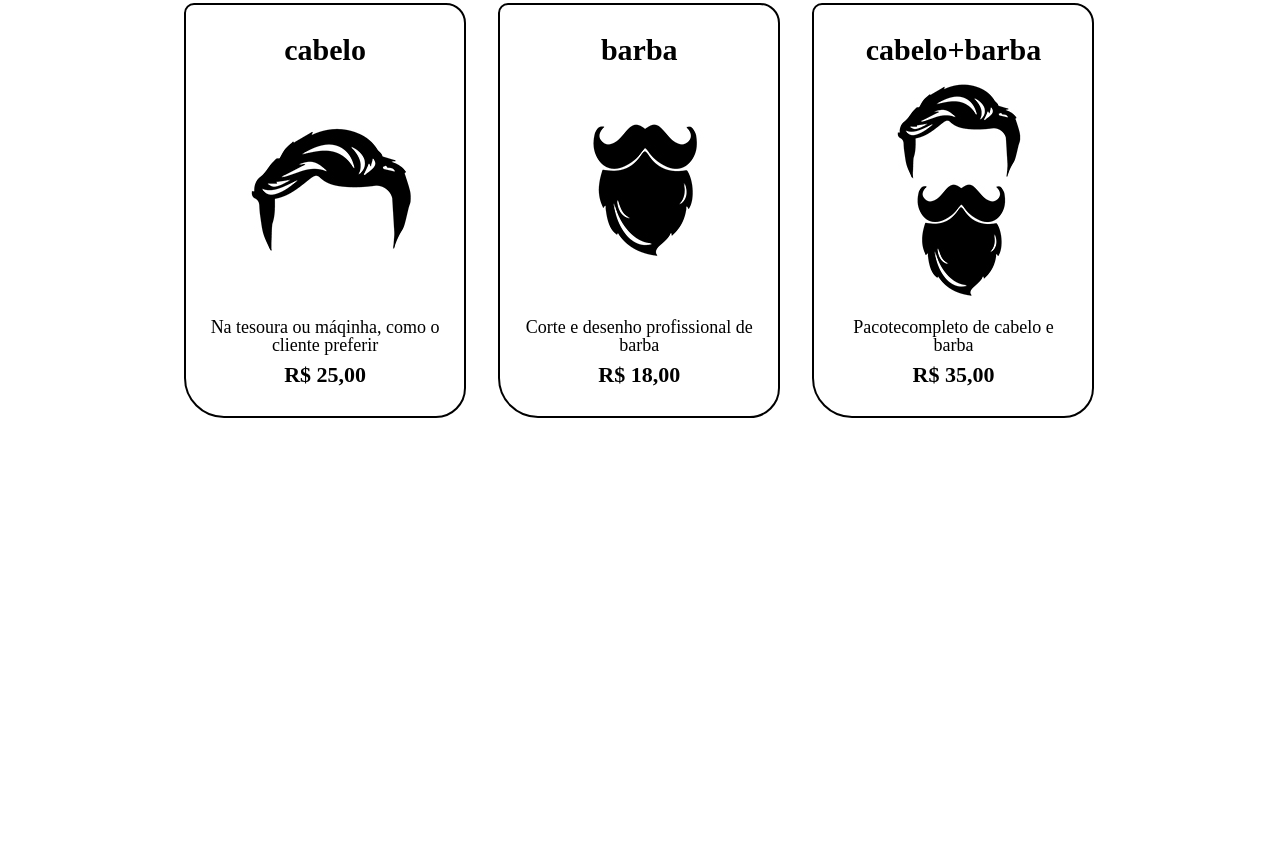
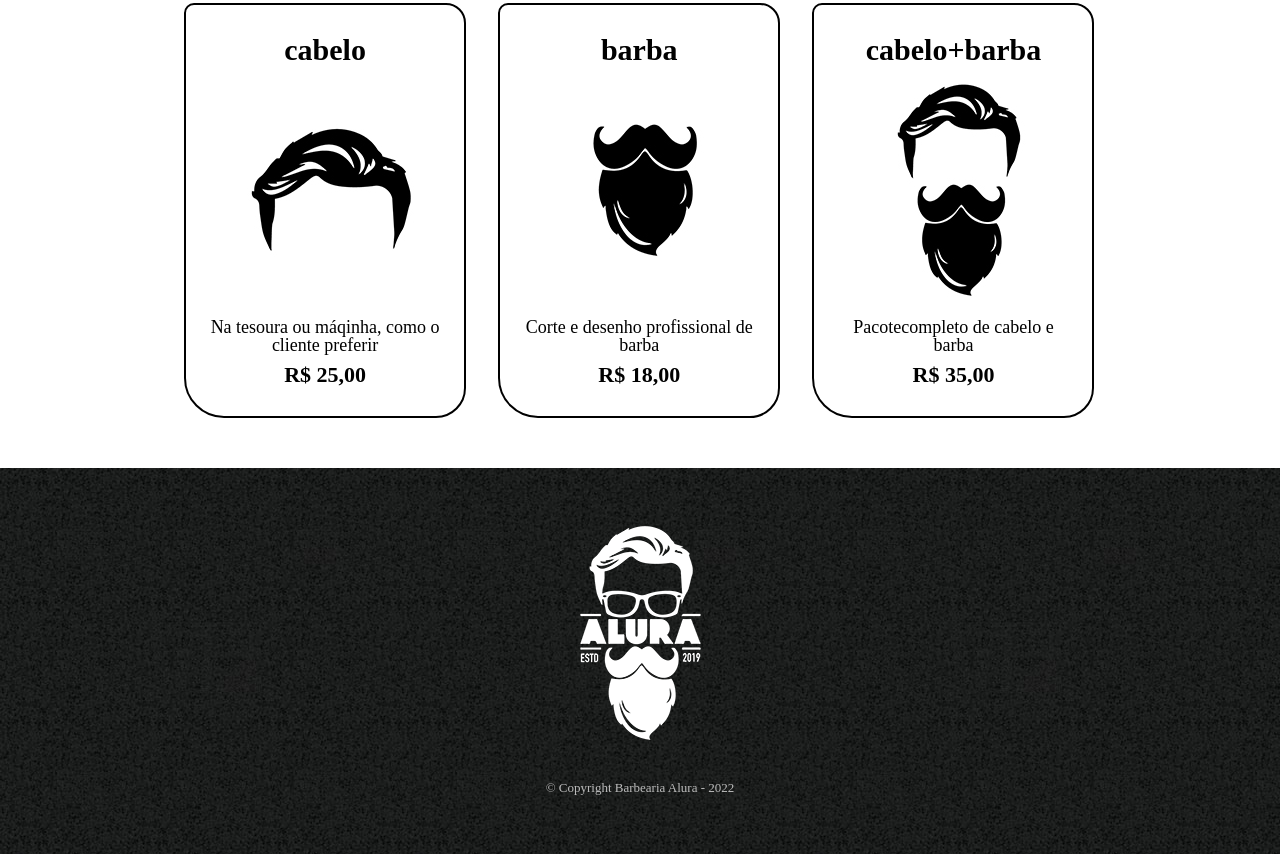
Before and after one commit to IsabelaNascim/Barbershop, a plain HTML site: page produtos.html in a window 1280 px wide. Shown: the part 340-1194 px from the top of the page. Before the commit the page ends 808 px from the top, so only its background shows below. Drawn offline with Linux system fonts and the light colour scheme.

Commit message:
feat: finalizando com tag footer (rodapé)

```diff
--- a/produtos.css
+++ b/produtos.css
@@ -65,3 +65,13 @@ nav a:hover{
     font-weight: bold;
     margin: 10px 0 0;
 }
+footer{
+    text-align: center;
+    background-image: url("./imagens/bg.jpg");
+    padding: 40px 0;
+}
+.copyright{
+    color: #BBBBBB;
+    font-size: 13px;
+    margin: 20px 0;
+}
--- a/produtos.html
+++ b/produtos.html
@@ -45,8 +45,12 @@
                 <p class="produto-preco">R$ 35,00</p>
             </li>
         </ul>
+     </main>
 
-     </main>
+     <footer>
+        <img src="./imagens/logo-branco.png">
+        <p class="copyright">&copy; Copyright Barbearia Alura - 2022</p>
+     </footer>
 </body>
 
 </html>
```
